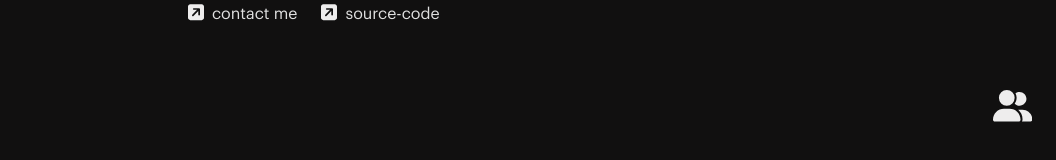
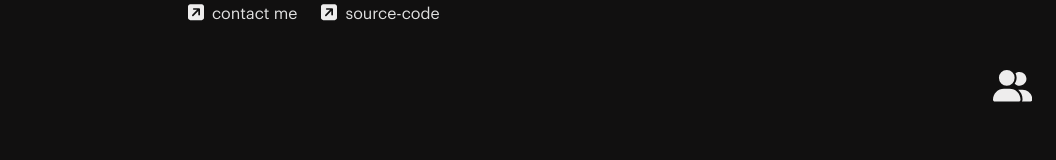
Before and after one commit to MIDeth/MID-portfolio, a React (Vite) app: page / in a window 1280 px wide. Shown: the part 594-754 px from the top of the page, without its empty margins (224-1280 px from the left). Built offline with nearby package versions, Linux system fonts and the light colour scheme.

Commit message:
update telegram icon position 🌟

```diff
--- a/index.html
+++ b/index.html
@@ -7,7 +7,7 @@
     <title class="font-vogue">MID Portfolio</title>
   </head>
   <body>
-    <div id="root" class="relative"></div>
+    <div id="root"></div>
     <audio src="audio/background.mp3" autoplay></audio>
     <script>
       audioElement.play();
--- a/src/App.jsx
+++ b/src/App.jsx
@@ -33,7 +33,7 @@ class App extends Component {
           <Loading />
         ) : (
           <>
-            <div className="flex justify-center mt-20">
+            <div className="relative flex justify-center mt-20">
               <Header />
               <Routes>
                 <Route path="/" element={<Home />} />
--- a/src/components/Footer.jsx
+++ b/src/components/Footer.jsx
@@ -2,7 +2,7 @@ export default function Footer() {
   return (
     <>
       <div className="absolute flex items-end justify-end w-full h-16 mt-10 -bottom-20 mb-9">
-        <div className="w-[2.46rem] mr-6">
+        <div className="w-[2.46rem] mr-6 mb-5 mt-10">
           <a
             href="https://t.me/+bbFq8SqUn-tmNjY5"
             target="_blank"
```
